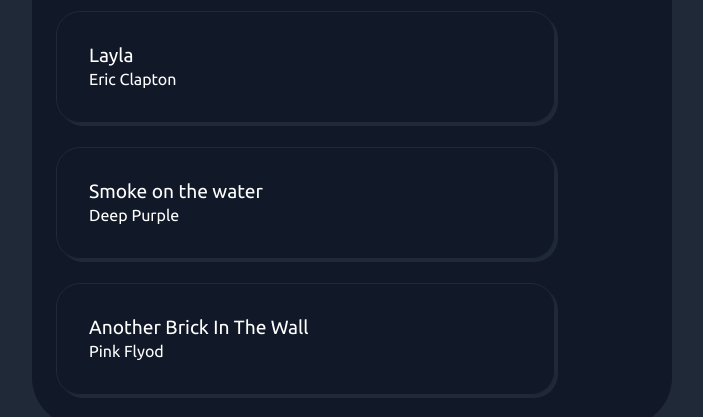
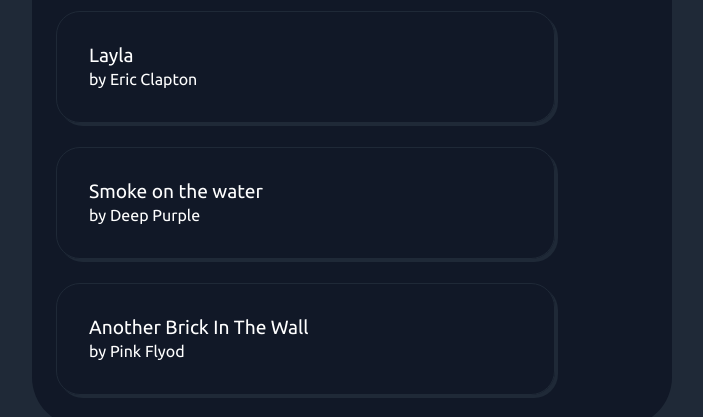
Before and after one commit to SlaYpoint/pickUaGenre, a React (Create React App) app: page / in a window 1280 px wide. Shown: the part 248-665 px from the top of the page, without its empty margins (288-991 px from the left). Built offline with nearby package versions, Linux system fonts and the light colour scheme.

Commit message:
initial commit

```diff
--- a/src/App.js
+++ b/src/App.js
@@ -52,7 +52,7 @@
               <div>
                 {song.name}
                 <div>
-                  <small>{song.artist}</small>
+                  <small>by {song.artist}</small>
                 </div>
               </div>
             </li>
```
